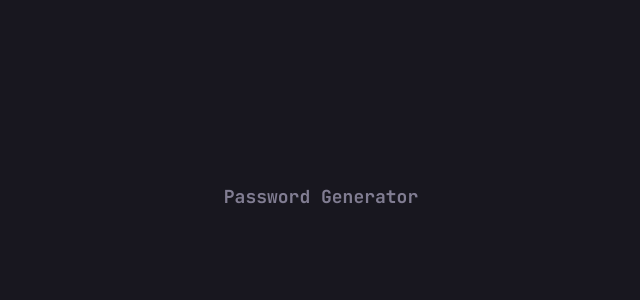
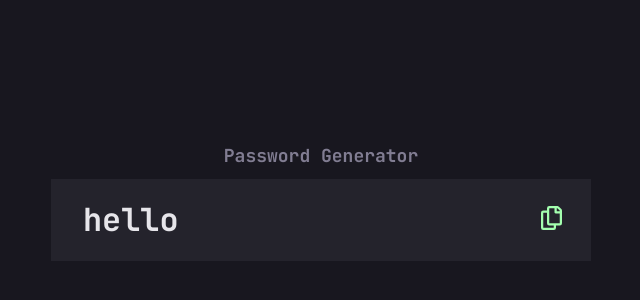
Before and after one commit to towkir/password-generator, a React (Vite) app: page / in a window 1280 px wide. Shown: the part 204-504 px from the top of the page, without its empty margins (319-959 px from the left). Built offline with nearby package versions, Linux system fonts and the light colour scheme.

Commit message:
added password copier component

```diff
--- a/src/App.jsx
+++ b/src/App.jsx
@@ -1,9 +1,12 @@
+import PasswordCopier from 'components/PasswordCopier'
+
 import './App.css'
 
 function App() {
   return (
     <div className='app'>
       <h1>Password Generator</h1>
+      <PasswordCopier password={'hello'}/>
     </div>
   )
 }
--- /dev/null
+++ b/src/components/PasswordCopier/index.css
@@ -0,0 +1,23 @@
+.password-copier {
+  background-color: var(--dark-grey);
+  padding: 20px 32px;
+  display: flex;
+  align-items: center;
+  justify-content: space-between;
+}
+
+.password-copier input[type="text"] {
+  background-color: transparent;
+  border: 0;
+  font-family: inherit;
+  font-size: 1.77rem;
+  padding: 0;
+  color: inherit;
+}
+
+.password-copier button[type="button"] {
+  background-color: transparent;
+  border: 0;
+  padding: 0;
+  cursor: pointer;
+}
--- /dev/null
+++ b/src/components/PasswordCopier/index.jsx
@@ -0,0 +1,14 @@
+import './index.css';
+
+function PasswordCopier({ password }) {
+  return (
+    <div className="password-copier">
+      <input type="text" value={password} placeholder="P4$5W0rD!" readOnly="readonly" disabled/>
+      <button type='button'>
+        <img src='src/assets/icons/icon-copy.svg' />
+      </button>
+    </div>
+  )
+}
+
+export default PasswordCopier
```
Also changed, not shown: src/assets/icons/icon-copy.svg (added).
